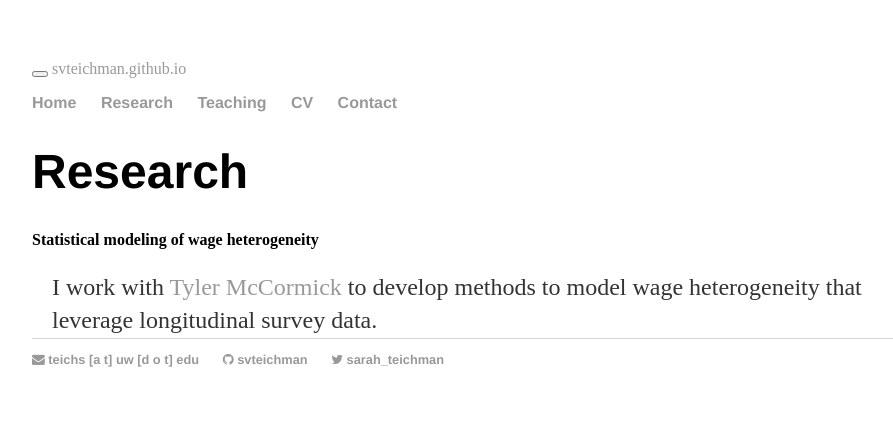
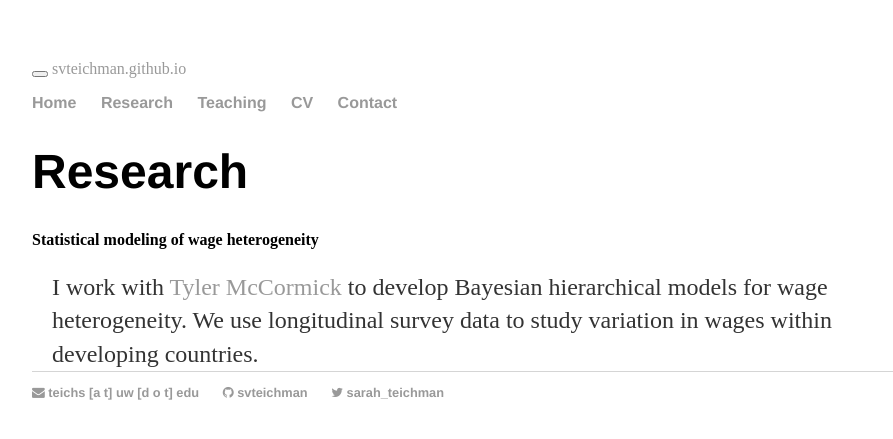
Before and after one commit to svteichman/svteichman.github.io, a Jekyll site: the page built from research.html, in a window 1280 px wide. Shown: the top 439 px of the page, without its empty margins (160-1053 px from the left). Built offline with Jekyll 4.4.1, drawn with Linux system fonts in a browser that asks for light colours.

Commit message:
Update research.html

```diff
--- a/research.html
+++ b/research.html
@@ -7,5 +7,6 @@ title:  'Research'
 
 <h4>Statistical modeling of wage heterogeneity</h4>
 <p class="content" style="padding:0px;margin:0px 20px 0px;">
-  I work with <a href = "https://thmccormick.github.io/">Tyler McCormick</a> to develop methods to model wage heterogeneity that leverage longitudinal survey data.
+  I work with <a href = "https://thmccormick.github.io/">Tyler McCormick</a> to develop Bayesian hierarchical models for wage heterogeneity.
+  We use longitudinal survey data to study variation in wages within developing countries.
 </p>
```
